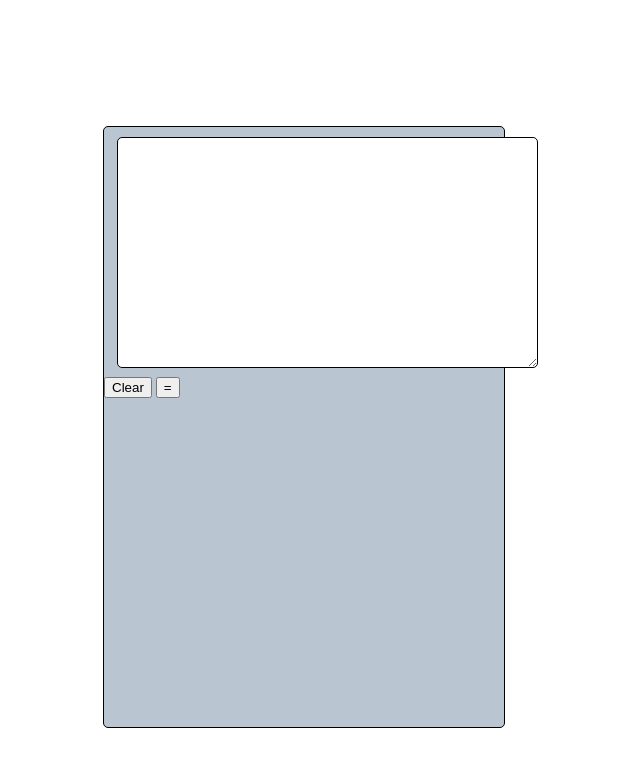
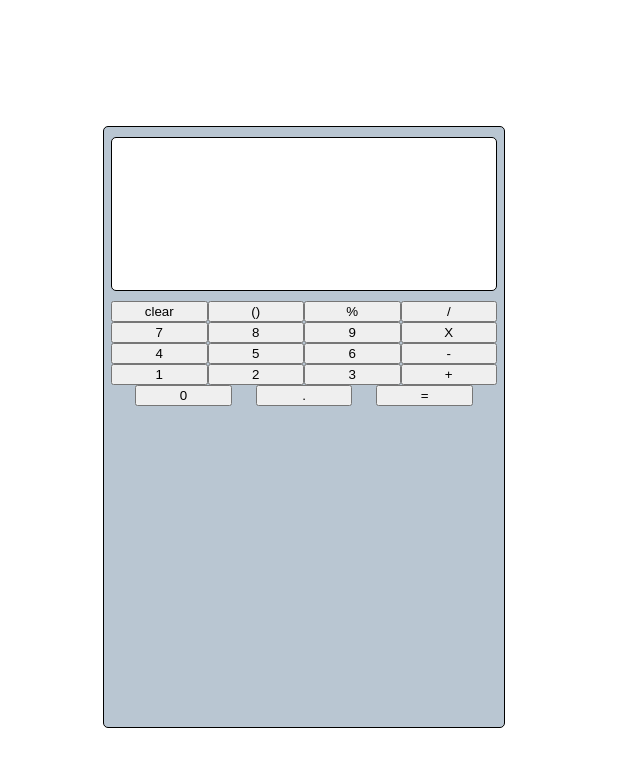
Before and after one commit to evannor/basic-calculator-js, a plain HTML site: page index.html in a window 1280 px wide. Shown: the whole page, without its empty margins (336-976 px from the left). Drawn offline with Linux system fonts and the light colour scheme.

Commit message:
Add buttons with JS

```diff
--- a/index.css
+++ b/index.css
@@ -11,12 +11,27 @@
   position: relative;
 }
 
-textarea {
+input {
+  width: 95%;
+  height: 25%;
   position: relative;
   top: 10px;
-  left: 13px;
+  left: 7px;
   text-align: end;
   border: #000 1px solid;
   border-radius: 5px;
-  margin-bottom: 15px;
 }
+
+#btn-area {
+  margin-top: 5%;
+  display: flex;
+  flex-flow: row wrap;
+  justify-content: space-evenly;
+  align-content: space-evenly;
+  text-align: center;
+  padding: 0 7px;
+}
+
+button {
+  width: 25%;
+}
--- a/index.html
+++ b/index.html
@@ -8,14 +8,10 @@
 </head>
 <body>
   <div class="container">
-    <div class="calculator">
-      <textarea name="calc-screen" id="screen" cols="50" rows="15"></textarea>
-      <div class="btn-area">
-        <button type="reset">Clear</button>
-        <!-- Use JS to add buttons -->
-        <button type="submit">=</button>
-      </div>
-    </div>
+    <section class="calculator">
+      <input name="calc-screen" id="screen"></input>
+      <div id="btn-area"></div>
+    </section>
   </div>
   <script src="main.js"></script>
 </body>
--- a/main.js
+++ b/main.js
@@ -1 +1,11 @@
 // alert("The JavaScript is connected!");
+
+// Create the rest of the calculator buttons
+let buttonArray = ["clear", "()", "%", "/", "7", "8", "9", "X", "4", "5", "6", "-", "1", "2", "3", "+", "0", ".", "="];
+
+for(i = 0; i < buttonArray.length; i++) {
+  let btn = document.createElement("button");
+  btn.innerText = buttonArray[i];
+  let btnDiv = document.getElementById("btn-area");
+  btnDiv.appendChild(btn);
+}
```
